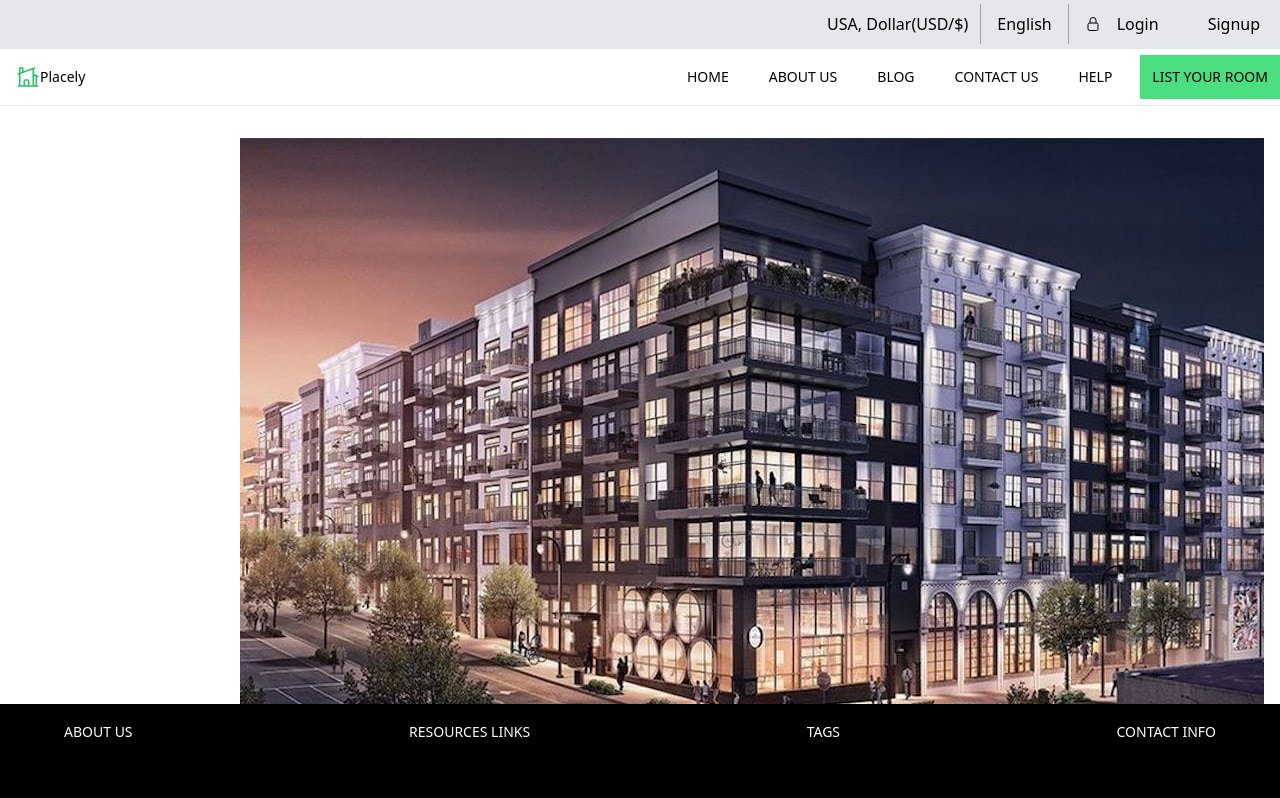
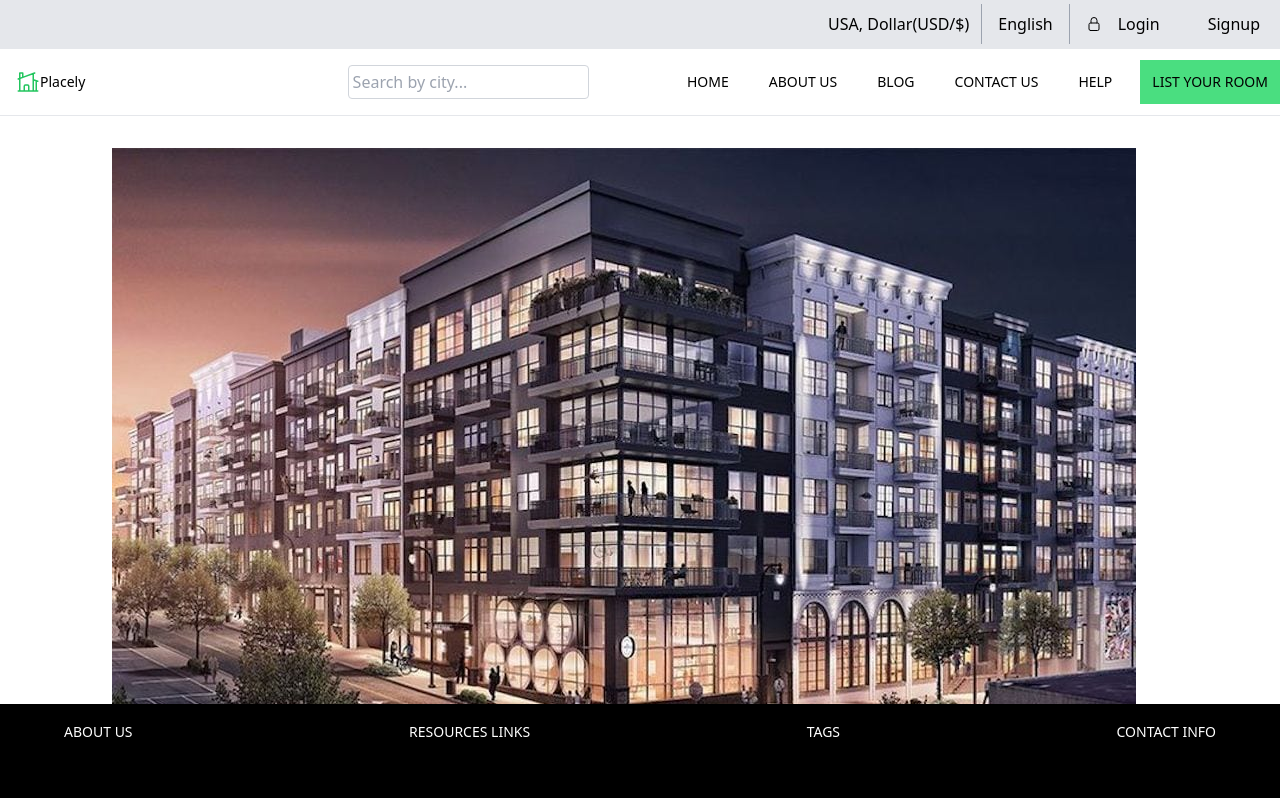
Before and after one commit to tejathalari/airbnb, a Vue app in the folder airbnb-clone/: page / in a window 1280 px wide. Shown: the top 798 px of the page. Built offline with nearby package versions, Linux system fonts and the light colour scheme.

Commit message:
added image

```diff
--- a/airbnb-clone/src/components/Header.vue
+++ b/airbnb-clone/src/components/Header.vue
@@ -17,12 +17,13 @@
             d="M16.5 10.5V6.75a4.5 4.5 0 10-9 0v3.75m-.75 11.25h10.5a2.25 2.25 0 002.25-2.25v-6.75a2.25 2.25 0 00-2.25-2.25H6.75a2.25 2.25 0 00-2.25 2.25v6.75a2.25 2.25 0 002.25 2.25z"
           />
         </svg>
-        <router-link to="/login">
-          <button class="mr-4 px-4 py-2 border-r">Login</button>
+        <router-link v-if="!isLoggedIn" to="/login">
+            <button class="mr-4 px-4 py-2">Login</button>
           </router-link>
-        <router-link to="/signup">
+          <router-link v-if="!isLoggedIn" to="/signup">
             <button class="px-4 py-2">Signup</button>
           </router-link>
+          <button v-if="isLoggedIn" @click="logoutUser" class="px-4 py-2">Logout</button>
         </div>
 
       <header class="sticky top-0 left-0 w-full z-50">
@@ -47,6 +48,15 @@
               </svg>
               <a href="/" class="text-sm font-medium">Placely</a>
             </div>
+            <!-- Search Bar -->
+    <div class="mb-4">
+        <input
+          v-model="searchQuery"
+          type="text"
+          placeholder="Search by city..."
+          class="p-1 border border-gray-300 rounded w-75% ml-40 mt-4"
+        />
+      </div>
             <!-- Navigation Buttons (Right Side) -->
             <div class="flex space-x-4">
               <router-link to="/">
@@ -66,6 +76,21 @@
 
   <script>
 export default {
-    name: 'Header'
-  }
+  name: 'Header',
+  computed: {
+    isLoggedIn() {
+      // Implement a mechanism to check if the user is logged in, e.g., using Vuex
+      // For simplicity, you can store a token in localStorage upon login and check its presence
+      return localStorage.getItem('token') !== null;
+    },
+  },
+  methods: {
+    logoutUser() {
+      // Implement logout functionality, e.g., clear localStorage
+      localStorage.removeItem('token');
+      // Redirect to the home page or another appropriate page
+      this.$router.push('/');
+    },
+  },
+};
 </script>
--- a/airbnb-clone/src/components/Home.vue
+++ b/airbnb-clone/src/components/Home.vue
@@ -1,9 +1,11 @@
 <template>
     <div class="container mx-auto  mt-8 mb-40">
       <div class="container mx-auto mt-8 flex items-center">
-        <img src="/org.jpeg" alt="Featured Image" class="w-auto h-auto mb-8 ml-60">
+        <img src="/org.jpeg" alt="Featured Image" class="w-auto h-auto mb-8 ml-28">
     </div>
       <h2 class="text-2xl font-semibold mb-4">Featured Listings</h2>
+
+
 
       <!-- Listing Cards -->
       <div class="grid grid-cols-1 sm:grid-cols-2 lg:grid-cols-3 gap-8">
@@ -90,8 +92,13 @@
   <script>
   export default {
     name: 'Home',
+    data() {
+      return {
+        searchQuery: '',
+      };
+    },
     // Add any other necessary options or logic
-  }
+  };
   </script>
 
   <style scoped>
--- a/airbnb-clone/src/components/SignUp.vue
+++ b/airbnb-clone/src/components/SignUp.vue
@@ -21,7 +21,7 @@
       <h1 class="text-2xl px-2 mb-6">Sign Up</h1>
       <form @submit.prevent="registerUser">
         <div class="mb-4">
-          <input v-model="formData.name" type="text" placeholder="Enter Name" class="p-2 border border-gray-300 rounded-md w-64" />
+          <input v-model="formData.username" type="text" placeholder="Enter Name" class="p-2 border border-gray-300 rounded-md w-64" />
         </div>
         <div class="mb-4">
           <input v-model="formData.email" type="text" placeholder="Enter Email" class="p-2 border border-gray-300 rounded-md w-64" />
@@ -46,7 +46,7 @@ export default {
   data() {
     return {
       formData: {
-        name: '',
+        username: '',
         email: '',
         password: '',
         confirmPassword: '',
@@ -68,9 +68,9 @@ export default {
         } else {
           console.error('Invalid response:', response); // Log an error if response or response.data is invalid
         }
-      } catch (error) {
-        console.error('Registration error:', error.response ? error.response.data.message : error.message);
-      }
+    } catch (error) {
+  console.error('Registration error:', error);
+}
     },
   },
 };
```
Lines whose indentation alone changed are shown as unchanged.
